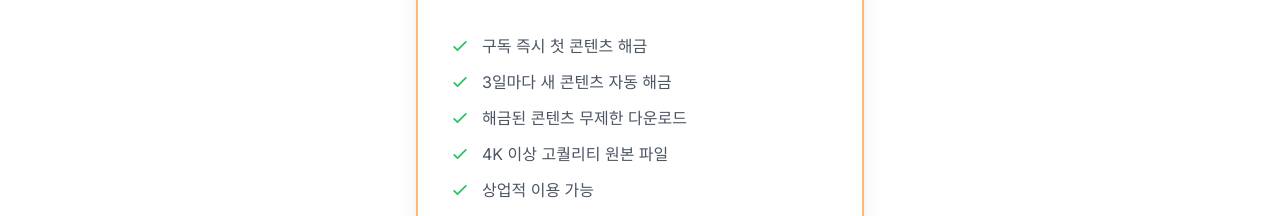
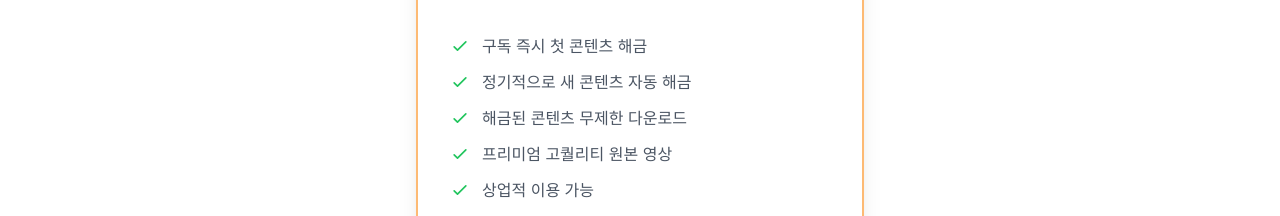
Before and after one commit to hislegend/bulhok-preview, a Next.js app: page /pricing in a window 1280 px wide. Shown: the part 477-693 px from the top of the page. Built offline with nearby package versions, Linux system fonts and the light colour scheme.

Commit message:
fix: update pricing benefit text

```diff
--- a/src/app/pricing/page.tsx
+++ b/src/app/pricing/page.tsx
@@ -35,9 +35,9 @@ export default function PricingPage() {
           <ul className="text-left space-y-3 mb-8">
             {[
               '구독 즉시 첫 콘텐츠 해금',
-              '3일마다 새 콘텐츠 자동 해금',
+              '정기적으로 새 콘텐츠 자동 해금',
               '해금된 콘텐츠 무제한 다운로드',
-              '4K 이상 고퀄리티 원본 파일',
+              '프리미엄 고퀄리티 원본 영상',
               '상업적 이용 가능',
               '신규 콘텐츠 지속 업데이트',
             ].map((item, i) => (
```
